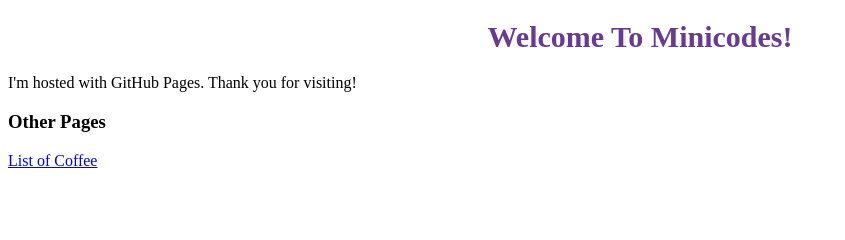
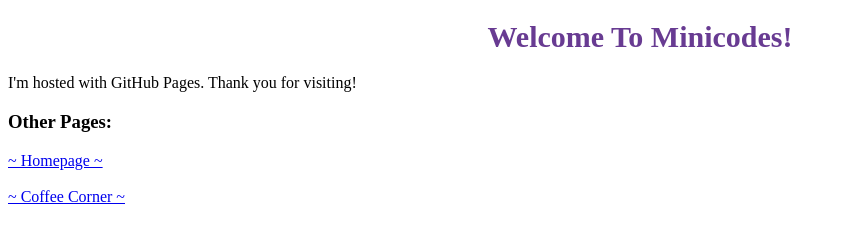
Before and after one commit to MiniCodes/MiniCodes.github.io, a plain HTML site: page index.html in a window 1280 px wide. Shown: the whole page, without its empty margins (0-845 px from the left). Drawn offline with Linux system fonts and the light colour scheme.

Commit message:
Update index.html

```diff
--- a/index.html
+++ b/index.html
@@ -9,9 +9,12 @@
 
 <p>I'm hosted with GitHub Pages. Thank you for visiting!</p>
 
-<h3>Other Pages</h3>
-<p>
-    <a href="listpage.html">List of Coffee</a>
+<h3>Other Pages:</h3>
+<p class="otherlinks">
+    <a href="../MiniCodes.github.io/index.html" class="pagelink">~ Homepage ~</a>
+    <br>
+    <br>
+    <a href="List-page/listpage.html" class="pagelink">~ Coffee Corner ~</a>
 </p>
 
 </body>
```
